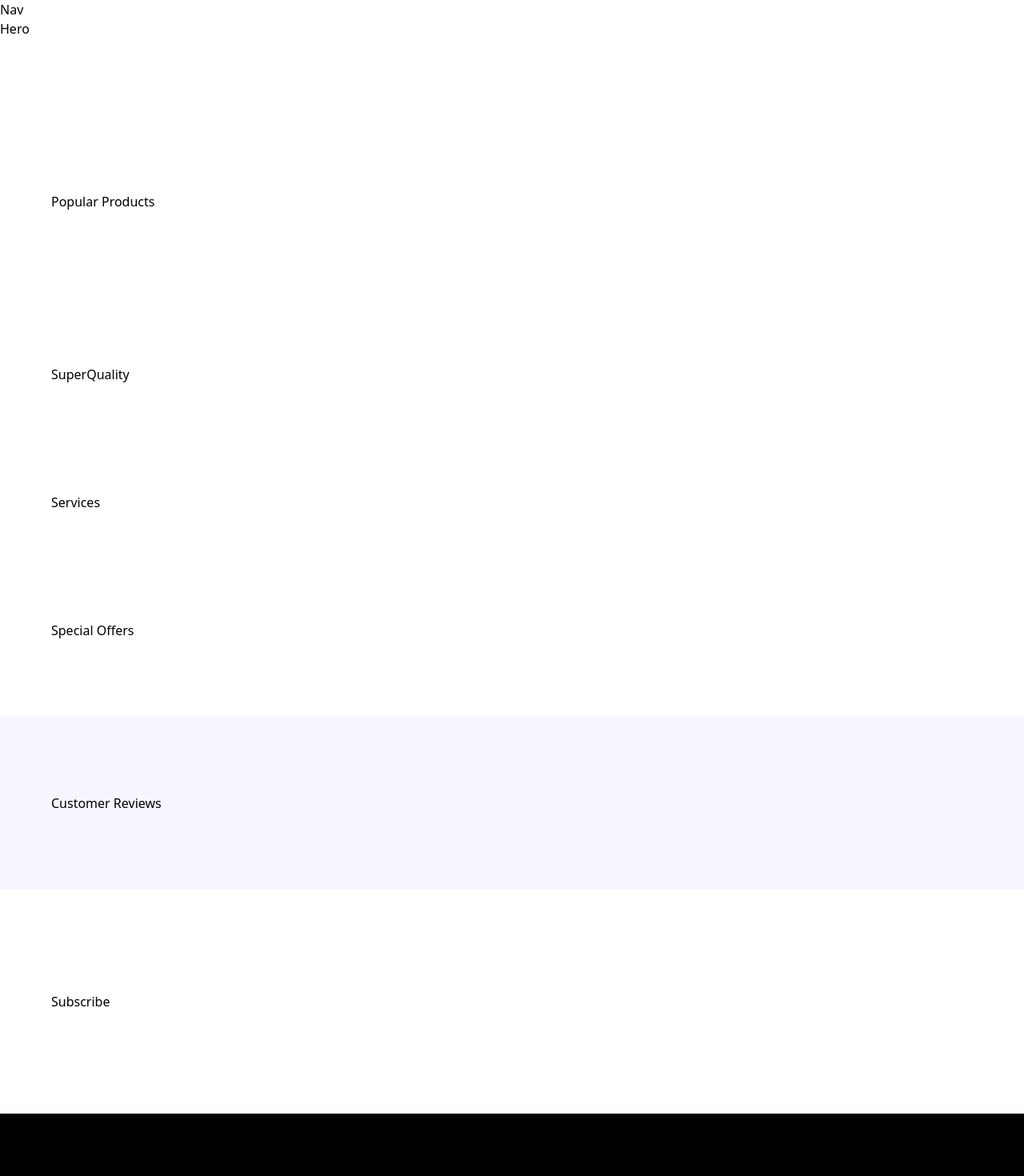
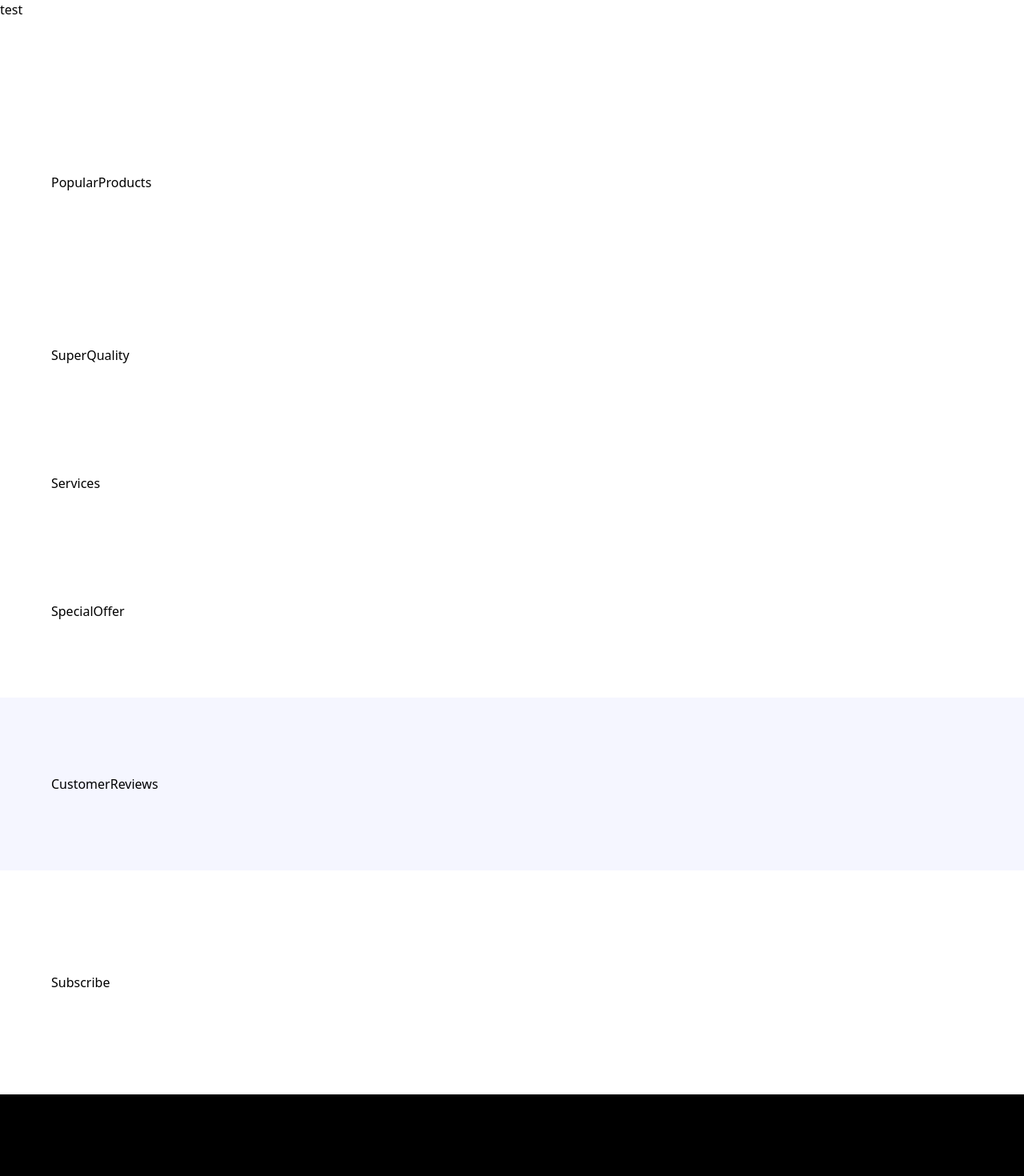
Before and after one commit to Sushant-Lamsal/landingpage, a React (Vite) app: page / in a window 1280 px wide. Shown: the top 1470 px of the page at 80% size. Built offline with nearby package versions, Linux system fonts and the light colour scheme; a web font is replaced by a local one.

Commit message:
created imports

```diff
--- a/src/App.jsx
+++ b/src/App.jsx
@@ -1,30 +1,47 @@
+import {Hero,
+  PopularProducts,
+  SuperQuality,
+  CustomerReviews,
+  Footer,
+  Services,
+  SpecialOffer,
+  Subscribe} from './sections';
+
 const App = () => (
   <main className = "relative">
-    Nav
+    {/* <Nav/> */}
     <section className="xl:padding-1 wide:padding-r padding-b">
-      Hero
+      <Hero/>
     </section>
+
     <section className="padding">
-    Popular Products
+    <PopularProducts/>
     </section>
+
     <section className="padding">
-    SuperQuality
+    <SuperQuality/>
     </section>
+
     <section className="padding-x py-10">
-    Services
+    <Services/>
     </section>
+
     <section className="padding">
-    Special Offers
+    <SpecialOffer/>
     </section>
+
     <section className="padding bg-pale-blue">
-    Customer Reviews
+    <CustomerReviews/>
     </section>
+
     <section className="padding-x sm:py-32 py-16 w-full">
-    Subscribe
+    <Subscribe/>
     </section>
+
     <section className="padding-x bg-black padding-t pb-8">
-    Footer
+    <Footer/>
     </section>
+
   </main>
 );
 
--- a/src/sections/Hero.jsx
+++ b/src/sections/Hero.jsx
@@ -1,7 +1,6 @@
-
 const Hero = () => {
   return (
-    <div>Hero</div>
+    <div>test</div>
   )
 }
 
--- a/src/sections/PopularProducts.jsx
+++ b/src/sections/PopularProducts.jsx
@@ -0,0 +1,8 @@
+
+const PopularProducts = () => {
+  return (
+    <div>PopularProducts</div>
+  )
+}
+
+export default PopularProducts
--- /dev/null
+++ b/src/sections/index.js
@@ -0,0 +1,19 @@
+import Hero from './Hero';
+import PopularProducts from './PopularProducts';
+import SuperQuality from './SuperQuality';
+import CustomerReviews from './CustomerReviews';
+import Footer from './Footer';
+import Services from './Services';
+import SpecialOffer from './SpecialOffer';
+import Subscribe from './Subscribe';
+
+export {
+    Hero,
+    PopularProducts,
+    SuperQuality,
+    CustomerReviews,
+    Footer,
+    Services,
+    SpecialOffer,
+    Subscribe
+}
```
